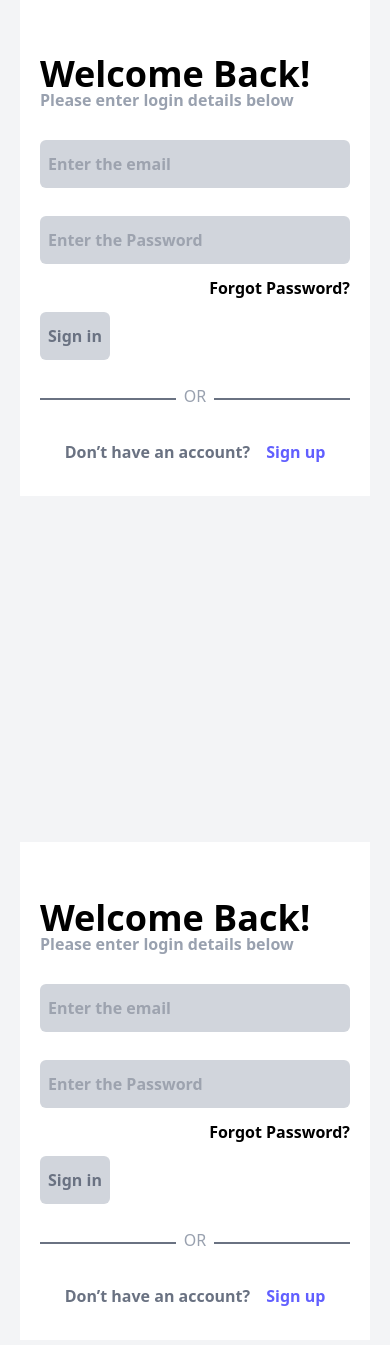
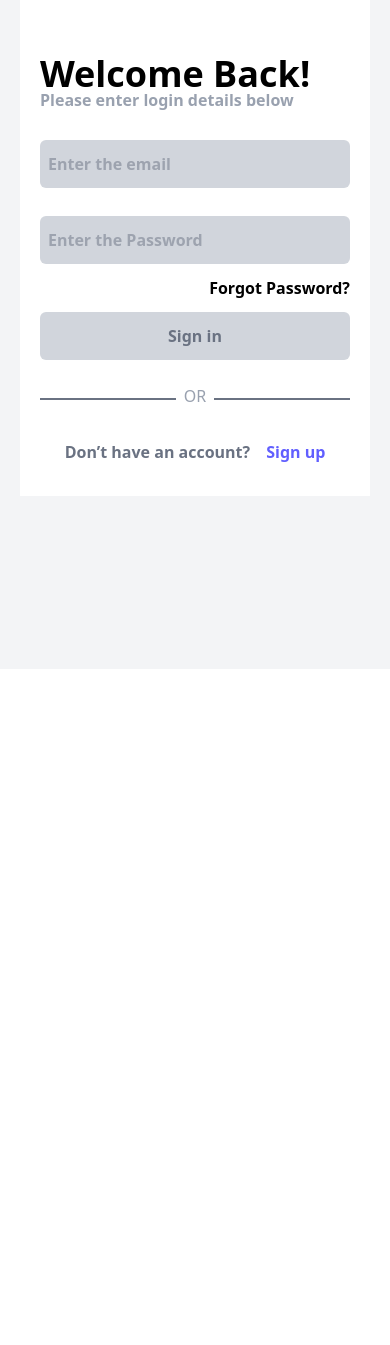
Before and after one commit to michael-GitHub-Coder/https---github.com-michael-GitHub-Coder-IMS, a React (Vite) app in the folder Frontend/: page /login in a window 390 px wide. Shown: the part 175-1520 px from the top of the page. After the commit the page ends 844 px from the top, so only its background shows below. Built offline with nearby package versions, Linux system fonts and the light colour scheme.

Commit message:
4etrytuj

```diff
--- a/Frontend/src/App.tsx
+++ b/Frontend/src/App.tsx
@@ -15,6 +15,7 @@ const App = () => {
         <Route path="/login" element={<Login />} />
         <Route path="/register" element={<Register />} />
         <Route path="/dashboard" element={<Dashboard />} >
+          <Route index element={<Table />} />
           <Route path="Add-user" element={<AddUser />} />
           <Route path="Add-ticket" element={<AddTicket />} />
           <Route path="table" element={<Table />} />
--- a/Frontend/src/Components/Login.tsx
+++ b/Frontend/src/Components/Login.tsx
@@ -10,7 +10,34 @@ import 'react-slideshow-image/dist/styles.css'
 
 const Login = () => {
 
+  const [email, setEmail] = useState("");
+  const [password, setPassword] = useState("");
 
+  const navigate = useNavigate();
+  const dispatch = useDispatch();
+
+  const [login, {isLoading}] = useLoginMutation();
+
+  const { userInfo } = useSelector((state: any) => state.auth);
+
+  useEffect(()=>{
+    if(userInfo){
+      navigate("/dashboard");
+    }
+  },[navigate, userInfo]);
+
+  const submitHandler = async (e:any) =>{
+    e.preventDefault();
+
+    try {
+      const res = await login({email, password}).unwrap();
+      dispatch(setCredentials({...res}));
+      navigate("/dashboard");
+    } catch (error) {
+      console.log(error)
+    }
+
+  }
 
   return (
     <div className="grid grid-cols-1 md:flex justify-center items-center h-screen px-5">
@@ -18,10 +45,24 @@ const Login = () => {
           <div className="flex flex-col">
               <p className="text-4xl md:text-5xl font-bold mt-10">Welcome Back!</p>
               <p className="text-gray-400 -mt-1.5 font-bold ">Please enter login details below</p>
-              <input type="text" placeholder="Enter the email" className="focus:outline-none focus:ring-2 focus:ring-indigo-500 focus:bg-white font-bold px-2 py-3 rounded-md text-gray-500  bg-gray-300 w-auto md:w-96 mt-7"/>
-              <input type="text" placeholder="Enter the Password" className="focus:outline-none focus:ring-2 focus:ring-indigo-500 focus:bg-white font-bold px-2 py-3 rounded-md text-gray-500 bg-gray-300 w-auto md:w-96 mt-7"/>
-              <p className="flex py-3 justify-end text-black font-bold cursor-pointer">Forgot Password?</p>
-              <Link to="/dashboard"><button className="font-bold px-2 py-3 rounded-md bg-gray-300 w-auto md:w-96  text-gray-500 hover:text-white cursor-pointer hover:bg-gray-500">Sign in</button></Link>
+              <form onSubmit={submitHandler} className="flex flex-col">
+                <input
+                  type="text"
+                  value={email}
+                  onChange={(e)=>setEmail(e.target.value)}
+                  placeholder="Enter the email"
+                  className="focus:outline-none focus:ring-2 focus:ring-indigo-500 focus:bg-white font-bold px-2 py-3 rounded-md text-gray-500  bg-gray-300 w-auto md:w-96 mt-7"
+                />
+                <input
+                  type="password"
+                  value={password}
+                  onChange={(e)=>setPassword(e.target.value)}
+                  placeholder="Enter the Password"
+                  className="focus:outline-none focus:ring-2 focus:ring-indigo-500 focus:bg-white font-bold px-2 py-3 rounded-md text-gray-500 bg-gray-300 w-auto md:w-96 mt-7"
+                />
+                <p className="flex py-3 justify-end text-black font-bold cursor-pointer">Forgot Password?</p>
+                <button type="submit" className="font-bold px-2 py-3 rounded-md bg-gray-300 w-auto md:w-96  text-gray-500 hover:text-white cursor-pointer hover:bg-gray-500">Sign in</button>
+              </form>
               <div className="flex text-gray-500 py-4">
                 <p className="border-b-2 border-gray-500 w-[45%] mb-2"></p>
                 <p className="text-gray-400 mx-2 mt-2">OR</p>
@@ -29,7 +70,9 @@ const Login = () => {
               </div>
               <div className="flex justify-center text-gray-500 gap-4 font-semibold py-4">
                 <p>Don’t have an account? </p>
-                <Link to="/register"><button className="text-indigo-500 cursor-pointer">Sign up</button></Link>
+                <Link to="/register">
+                  <button className="text-indigo-500 cursor-pointer">Sign up</button>
+                </Link>
               </div>
           </div>
           <div className="relative hidden md:block bg-indigo-500 rounded-md px-2 py-1 w-auto md:w-96 opacity-80">
--- a/Frontend/src/Components/Register.tsx
+++ b/Frontend/src/Components/Register.tsx
@@ -20,7 +20,8 @@ const Register = () => {
                   <div className="flex justify-center text-gray-500 gap-4 font-semibold py-4">
                     <p>Don’t have an account? </p>
                     <Link to="/login" >
-                      <button className="text-indigo-500 cursor-pointer">Sign in</button></Link>
+                      <button className="text-indigo-500 cursor-pointer">Sign in</button>
+                    </Link>
                   </div>
               </div>
               <div className="relative hidden md:block bg-indigo-500 rounded-md px-2 py-1 w-auto md:w-96 opacity-80">
--- a/Frontend/src/layout/Mainlayout.tsx
+++ b/Frontend/src/layout/Mainlayout.tsx
@@ -7,7 +7,6 @@ import Register from "../Components/Register"
 const Mainlayout = () => {
   return (
     <div>
-      <Login />
         <Outlet />
     </div>
   )
--- a/Frontend/src/slices/apiSlice.tsx
+++ b/Frontend/src/slices/apiSlice.tsx
@@ -1,6 +1,6 @@
 import { createApi, fetchBaseQuery } from "@reduxjs/toolkit/query/react";
 
-const baseQuery = fetchBaseQuery({ baseUrl: "http://localhost:5000/api" });
+const baseQuery = fetchBaseQuery({ baseUrl: "http://localhost:5000" });
 
 export const apiSlice = createApi({
     baseQuery,
--- a/package.json
+++ b/package.json
@@ -13,6 +13,7 @@
   "dependencies": {
     "bcryptjs": "^2.4.3",
     "cookie-parser": "^1.4.7",
+    "cors": "^2.8.5",
     "crypto": "^1.0.1",
     "dotenv": "^16.4.7",
     "express": "^4.21.2",
```
Also changed, not shown: 2 other files (tests, documents, lock files or other folders).
